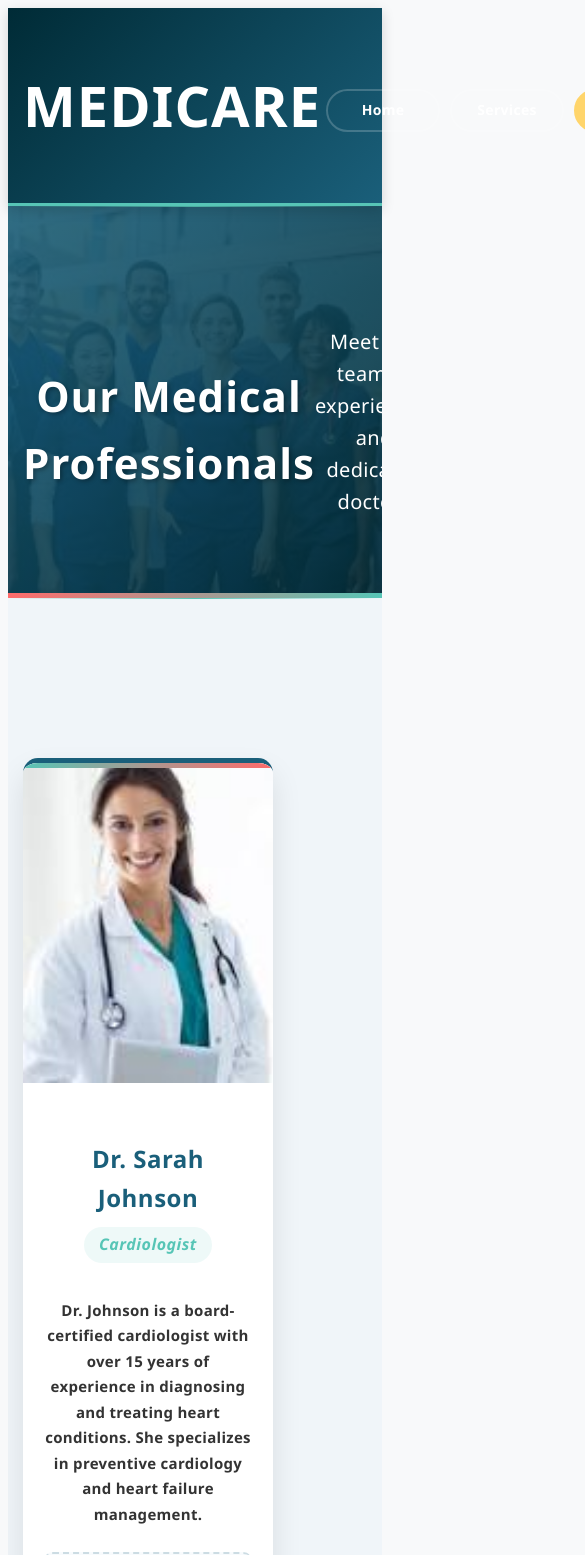
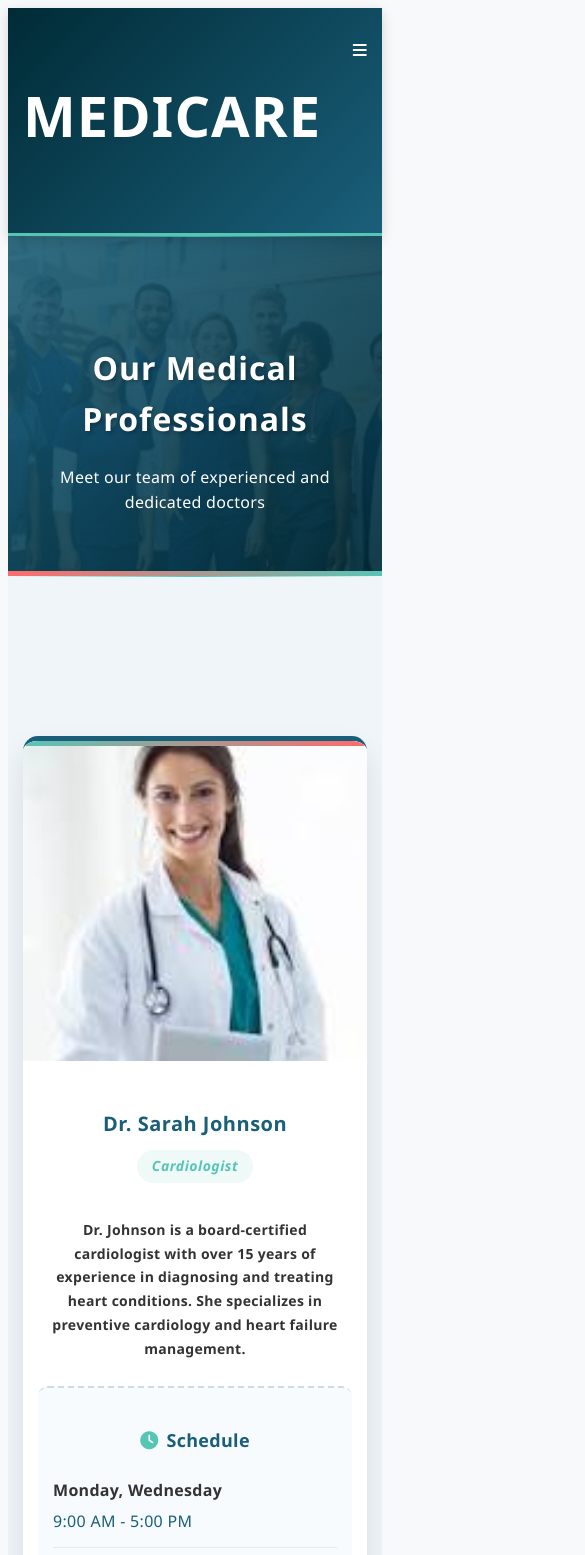
Before and after one commit to sit1si22cs096/MediCare, a website: page doctors.html in a window 390 px wide. Shown: the top 1555 px of the page, 585 px wide, since content can reach past the window. Drawn offline with nearby package versions, Linux system fonts and the light colour scheme.

Commit message:
Updated MediCare website with improved design and fixed image paths

```diff
--- a/css/mobile-optimized.css
+++ b/css/mobile-optimized.css
@@ -541,11 +541,6 @@ section h2.section-title::after {
   background-color: var(--secondary-color);
   color: var(--light-color);
   padding: 15px 20px;
-  border: none;
-  border-radius: 5px;
-  font-size: 18px;
-  font-weight: bold;
-  cursor: pointer;
   width: 100%;
   margin-top: 20px;
   box-shadow: 0 3px 5px rgba(0, 0, 0, 0.2);
@@ -880,6 +875,103 @@ footer:before {
   font-size: 18px;
 }
 
+/* Mobile specific styles */
+@media (max-width: 767px) {
+  .menu-toggle {
+    display: block;
+    position: absolute;
+    right: 15px;
+    top: 15px;
+  }
+
+  header .container {
+    flex-direction: column;
+    align-items: flex-start;
+    padding: 10px 15px;
+  }
+
+  .logo {
+    margin-bottom: 10px;
+  }
+
+  nav {
+    width: 100%;
+    max-height: 0;
+    overflow: hidden;
+    transition: max-height 0.3s ease;
+  }
+
+  nav.active {
+    max-height: 500px;
+  }
+
+  nav ul {
+    flex-direction: column;
+    width: 100%;
+    margin-top: 20px;
+  }
+
+  nav ul li {
+    margin: 5px 0;
+    width: 100%;
+  }
+
+  nav ul li a {
+    width: 100%;
+    text-align: center;
+    padding: 10px;
+    font-size: 14px;
+    min-width: auto;
+  }
+
+  .hero-content h2 {
+    font-size: 28px;
+  }
+
+  .hero-content p {
+    font-size: 16px;
+  }
+
+  .section-title {
+    font-size: 24px;
+  }
+
+  .feature-grid, .services-grid, .doctors-grid {
+    grid-template-columns: 1fr;
+    gap: 20px;
+  }
+
+  .footer-grid {
+    grid-template-columns: 1fr;
+    gap: 30px;
+  }
+
+  .container {
+    flex-wrap: wrap;
+  }
+
+  .form-grid {
+    grid-template-columns: 1fr;
+  }
+
+  .doctor-schedule {
+    padding: 15px;
+  }
+
+  .schedule-item {
+    flex-direction: column;
+    align-items: flex-start;
+  }
+
+  .schedule-item span {
+    margin-bottom: 5px;
+  }
+
+  .insurance-placeholder {
+    width: 100%;
+  }
+}
+
 /* Responsive improvements for larger screens */
 @media (min-width: 576px) {
   .hero-buttons {
@@ -944,7 +1036,8 @@ footer:before {
   display: flex;
   justify-content: space-between;
   align-items: center;
-  flex-wrap: nowrap;
+  flex-wrap: wrap;
+  position: relative;
 }
 
 .text-center {
--- a/doctors.html
+++ b/doctors.html
@@ -317,7 +317,58 @@
 
         @media (max-width: 768px) {
             .doctors-grid {
-                grid-template-columns: repeat(auto-fill, minmax(250px, 1fr));
+                grid-template-columns: 1fr;
+                gap: 30px;
+            }
+
+            .page-header {
+                padding: 80px 0 60px;
+            }
+
+            .page-header h2 {
+                font-size: 32px;
+            }
+
+            .page-header p {
+                font-size: 16px;
+            }
+
+            .doctor-info {
+                padding: 20px 15px;
+            }
+
+            .doctor-info h3 {
+                font-size: 20px;
+            }
+
+            .doctor-info .specialty {
+                font-size: 14px;
+            }
+
+            .doctor-info p {
+                font-size: 14px;
+            }
+
+            .doctor-schedule {
+                padding: 15px;
+            }
+
+            .cta-section {
+                padding: 30px 20px;
+                margin-top: 50px;
+            }
+
+            .cta-section h3 {
+                font-size: 22px;
+            }
+
+            .cta-buttons {
+                flex-direction: column;
+                gap: 15px;
+            }
+
+            .btn-primary, .btn-secondary {
+                width: 100%;
             }
         }
     </style>
```
Also changed, not shown: appointments.html (+30 -0 lines).
